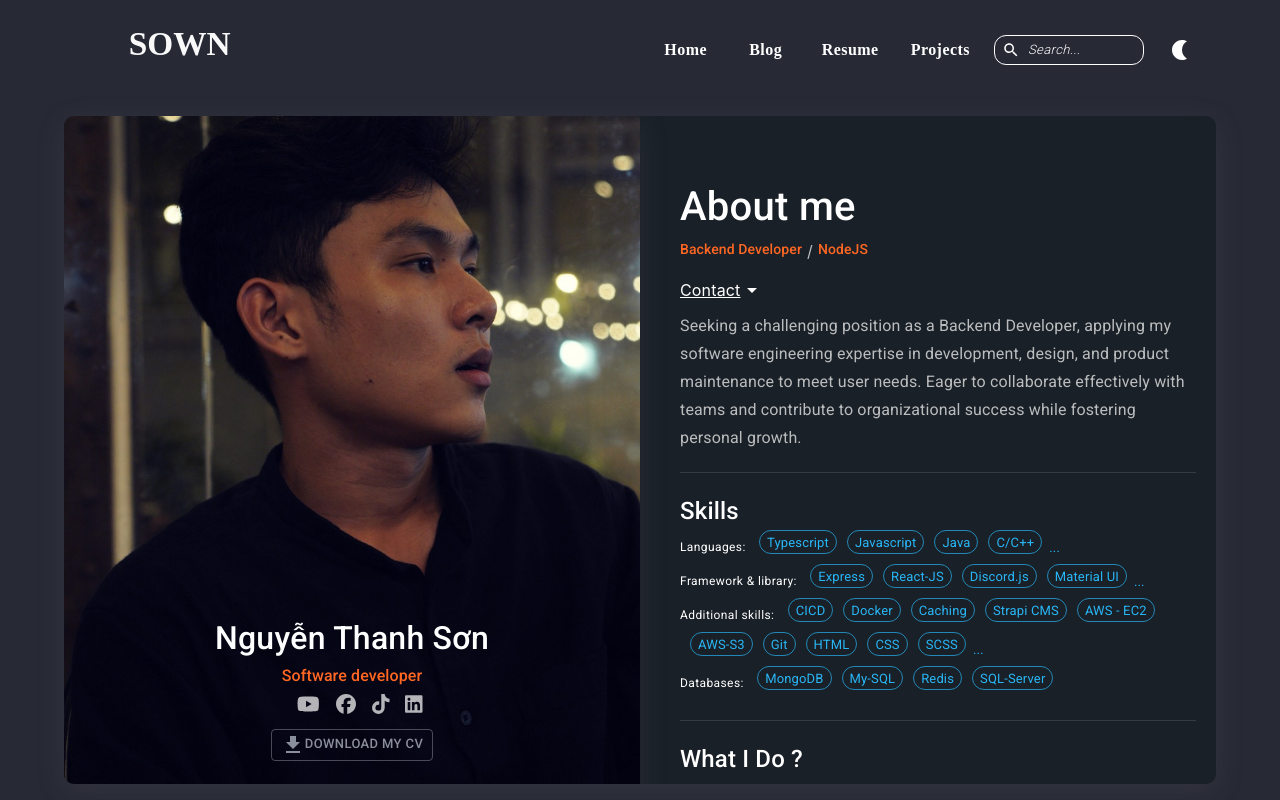
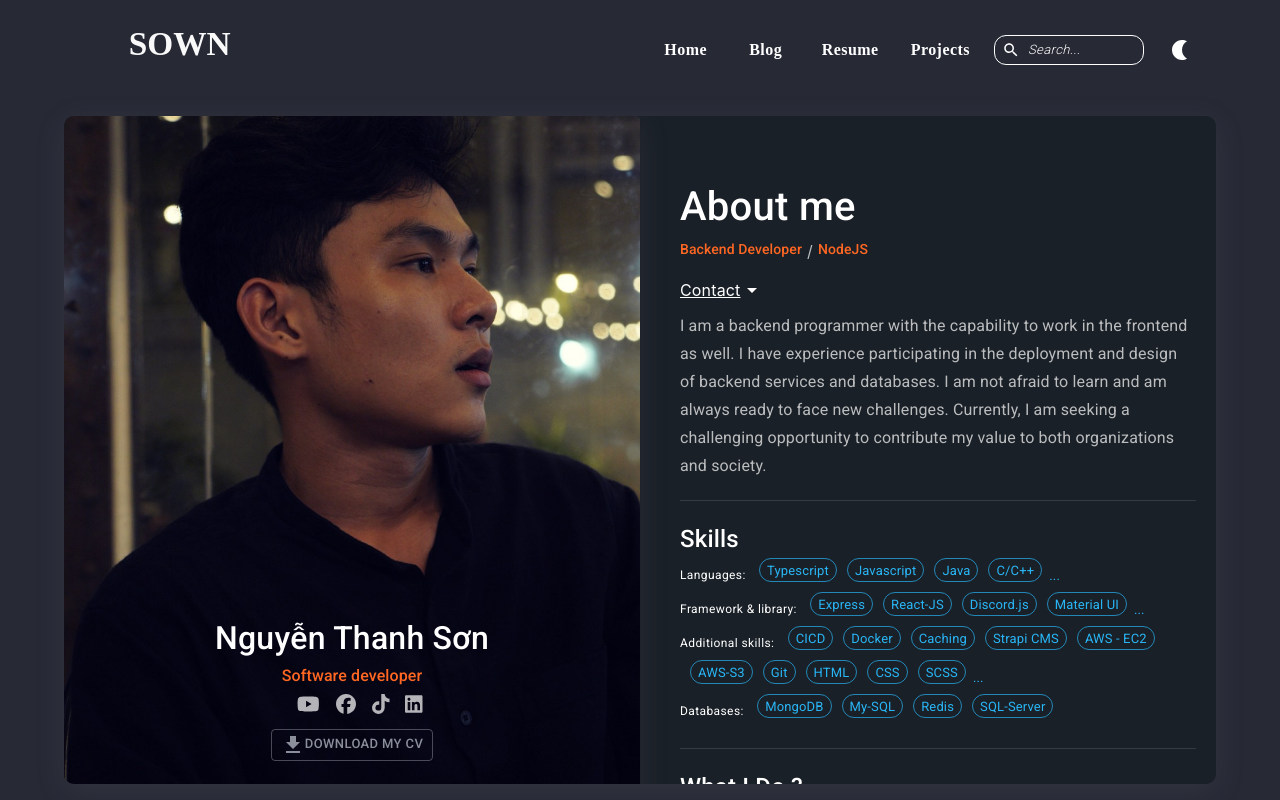
Before and after one commit to sowndev0106/sown-blog, a React (Create React App) app: page /resume in a window 1280 px wide. Shown: the top 800 px of the page. Built offline with nearby package versions, Linux system fonts and the light colour scheme.

Commit message:
Update about me

```diff
--- a/src/page/ResumePage.tsx
+++ b/src/page/ResumePage.tsx
@@ -128,7 +128,7 @@ export default function ResumePage() {
                                     <div className='contact-icons'>
                                         <ContactIcons />
                                     </div>
-                                    <Box component={RouterLink} to="https://export-download.canva.com/I4FZo/DAFmtfI4FZo/132/0-2335518304602482498.pdf?X-Amz-Algorithm=AWS4-HMAC-SHA256&X-Amz-Credential=AKIAJHKNGJLC2J7OGJ6Q%2F20230904%2Fus-east-1%2Fs3%2Faws4_request&X-Amz-Date=20230904T015837Z&X-Amz-Expires=79623&X-Amz-Signature=251c2effa33a787890ba3abaca3eea08992d45394442a7a916f2823e43cf70a4&X-Amz-SignedHeaders=host&response-content-disposition=attachment%3B%20filename%2A%3DUTF-8%27%27CV-2023.pdf&response-expires=Tue%2C%2005%20Sep%202023%2000%3A05%3A40%20GMT">
+                                    <Box component={RouterLink} to="/assets/NguyenThanhSon-CV-2023.pdf" target='_blank'>
                                         <Button color='secondary' variant='outlined' size='small'>
                                             <DownloadIcon /> Download My CV
                                         </Button>
--- a/src/sections/resume/AboutMeSection.tsx
+++ b/src/sections/resume/AboutMeSection.tsx
@@ -71,7 +71,7 @@ export default function AboutMe() {
                     <span className='text'>Go Vap, Ho Chi Minh</span>
                 </div>
             </Contacts>}
-            <Typography variant='subtitle1' className='sub-title'>Seeking a challenging position as a Backend Developer, applying my software engineering expertise in development, design, and product maintenance to meet user needs. Eager to collaborate effectively with teams and contribute to organizational success while fostering personal growth.</Typography>
+            <Typography variant='subtitle1' className='sub-title'>I am a backend programmer with the capability to work in the frontend as well. I have experience participating in the deployment and design of backend services and databases. I am not afraid to learn and am always ready to face new challenges. Currently, I am seeking a challenging opportunity to contribute my value to both organizations and society.</Typography>
         </Root>
     );
 }
```
Also changed, not shown: 1 other file (tests, documents, lock files or other folders).
